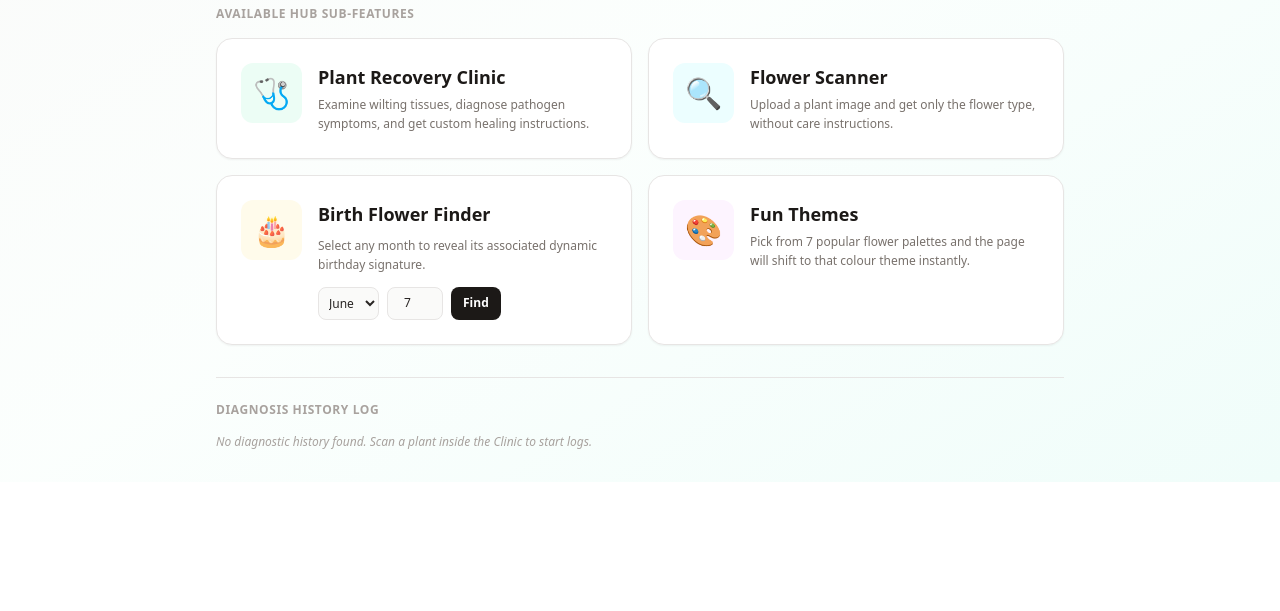
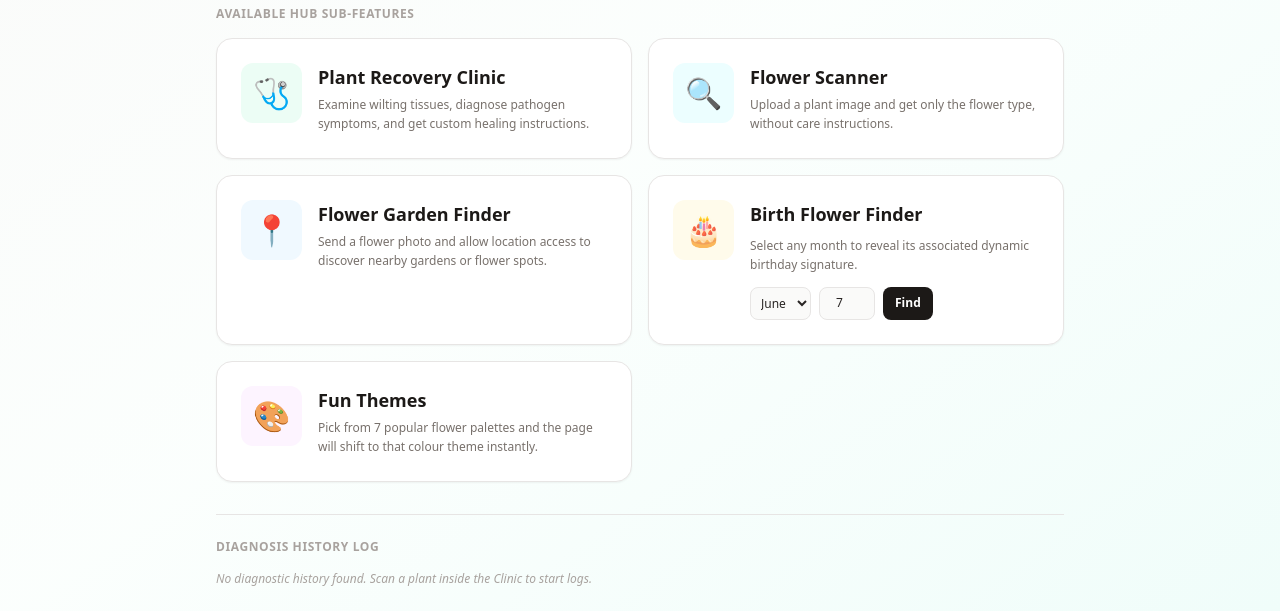
Before and after one commit to Bananah-id-win/Flower-Hub, a FastAPI app: page / in a window 1280 px wide. Shown: the part 318-929 px from the top of the page. Before the commit the page ends 800 px from the top, so only its background shows below. Run offline with FastAPI, Linux system fonts and the light colour scheme; some libraries are stand-ins or nearby versions.

Commit message:
location

```diff
--- a/main.py
+++ b/main.py
@@ -1,5 +1,5 @@
 # main.py
-from fastapi import FastAPI, UploadFile, File, Request
+from fastapi import FastAPI, UploadFile, File, Form, Request
 from fastapi.responses import HTMLResponse
 from fastapi.templating import Jinja2Templates
 from google import genai
@@ -65,7 +65,36 @@ async def identify_flower(file: UploadFile = File(...)):
     )
     flower_info = response.text.strip()
     return {"flower_info": flower_info}
+@app.post("/find-nearest")
+async def find_nearest_flower_garden(
+    file: UploadFile = File(...),
+    latitude: str = Form(None),
+    longitude: str = Form(None)
+):
+    image_bytes = await file.read()
 
+    location_note = ''
+    if latitude and longitude:
+        location_note = f"Use the user's approximate location: latitude {latitude}, longitude {longitude}."
+
+    nearest_prompt = (
+        f"Identify the flower in the provided photo and then suggest the nearest public flower garden, botanical garden, or park where this flower can likely be found near the user's location.\n"
+        f"{location_note}\n"
+        "Do not provide care instructions or diagnosis. Keep the answer concise and relevant to nearby flower spots."
+    )
+
+    response = client.models.generate_content(
+        model='gemini-2.5-flash',
+        contents=[
+            types.Part.from_bytes(
+                data=image_bytes,
+                mime_type="image/jpeg"
+            ),
+            nearest_prompt
+        ]
+    )
+    flower_info = response.text.strip()
+    return {"flower_info": flower_info}
 @app.post("/identify-type")
 async def identify_flower_type(file: UploadFile = File(...)):
     image_bytes = await file.read()
--- a/templates/index.html
+++ b/templates/index.html
@@ -66,6 +66,14 @@
                         </div>
                     </div>
 
+                    <div onclick="switchTab('scanner'); setScanMode('nearest')" class="bg-white p-6 rounded-2xl border border-stone-200 shadow-sm hover:shadow-md hover:border-sky-300 transition cursor-pointer flex gap-4 items-start group">
+                        <div class="text-3xl p-3 bg-sky-50 rounded-xl group-hover:scale-110 transition-transform">📍</div>
+                        <div>
+                            <h3 class="font-bold text-stone-900 text-lg mb-1">Flower Garden Finder</h3>
+                            <p class="text-stone-500 text-xs leading-relaxed">Send a flower photo and allow location access to discover nearby gardens or flower spots.</p>
+                        </div>
+                    </div>
+
                     <div class="bg-white p-6 rounded-2xl border border-stone-200 shadow-sm flex gap-4 items-start">
                         <div class="text-3xl p-3 bg-amber-50 rounded-xl">🎂</div>
                         <div class="space-y-2 w-full">
@@ -120,6 +128,7 @@
                 <div class="flex justify-center gap-2">
                     <button id="recoverModeBtn" onclick="setScanMode('recover')" class="px-4 py-2 rounded-full bg-emerald-700 text-white text-[11px] font-semibold transition hover:bg-emerald-800">Recovery</button>
                     <button id="identifyModeBtn" onclick="setScanMode('identify')" class="px-4 py-2 rounded-full bg-stone-100 text-stone-800 text-[11px] font-semibold transition hover:bg-stone-200">Flower Scanner</button>
+                    <button id="nearestModeBtn" onclick="setScanMode('nearest')" class="px-4 py-2 rounded-full bg-stone-100 text-stone-800 text-[11px] font-semibold transition hover:bg-stone-200">Garden Finder</button>
                 </div>
                 <div class="mx-auto max-w-xl rounded-2xl bg-emerald-50 border border-emerald-100 p-4 text-left text-[11px] text-emerald-900">
                     Tip: Take a new photo of the plant each day to track recovery progress and update the treatment plan.
@@ -402,6 +411,7 @@
             SCAN_MODE = mode;
             const recoverBtn = document.getElementById('recoverModeBtn');
             const identifyBtn = document.getElementById('identifyModeBtn');
+            const nearestBtn = document.getElementById('nearestModeBtn');
             const heading = document.getElementById('scannerHeading');
             const description = document.getElementById('scannerDescription');
             const scanBtn = document.getElementById('scanBtn');
@@ -409,12 +419,21 @@
             if (mode === 'identify') {
                 recoverBtn.className = 'px-4 py-2 rounded-full bg-stone-100 text-stone-800 text-[11px] font-semibold transition hover:bg-stone-200';
                 identifyBtn.className = 'px-4 py-2 rounded-full bg-cyan-700 text-white text-[11px] font-semibold transition hover:bg-cyan-800';
+                nearestBtn.className = 'px-4 py-2 rounded-full bg-stone-100 text-stone-800 text-[11px] font-semibold transition hover:bg-stone-200';
                 heading.innerText = 'Flower Scanner';
                 description.innerText = 'Upload a plant image and detect the flower type only.';
                 scanBtn.innerHTML = '<span>Identify Flower</span>';
+            } else if (mode === 'nearest') {
+                recoverBtn.className = 'px-4 py-2 rounded-full bg-stone-100 text-stone-800 text-[11px] font-semibold transition hover:bg-stone-200';
+                identifyBtn.className = 'px-4 py-2 rounded-full bg-stone-100 text-stone-800 text-[11px] font-semibold transition hover:bg-stone-200';
+                nearestBtn.className = 'px-4 py-2 rounded-full bg-sky-700 text-white text-[11px] font-semibold transition hover:bg-sky-800';
+                heading.innerText = 'Flower Garden Finder';
+                description.innerText = 'Allow location access and upload the flower photo to locate nearby gardens or floral spots.';
+                scanBtn.innerHTML = '<span>Find Nearby Garden</span>';
             } else {
                 recoverBtn.className = 'px-4 py-2 rounded-full bg-emerald-700 text-white text-[11px] font-semibold transition hover:bg-emerald-800';
                 identifyBtn.className = 'px-4 py-2 rounded-full bg-stone-100 text-stone-800 text-[11px] font-semibold transition hover:bg-stone-200';
+                nearestBtn.className = 'px-4 py-2 rounded-full bg-stone-100 text-stone-800 text-[11px] font-semibold transition hover:bg-stone-200';
                 heading.innerText = 'Plant Recovery Clinic';
                 description.innerText = 'Examine spots, stems, or leaves to generate a plain-text healing routine.';
                 scanBtn.innerHTML = '<span>Analyze & Prescribe</span>';
@@ -431,19 +450,43 @@
 
             btn.disabled = true;
             btn.classList.add('opacity-75', 'cursor-not-allowed');
-            btn.innerHTML = SCAN_MODE === 'identify' ? 'Identifying Flower...' : 'Generating Prescription...';
+            if (SCAN_MODE === 'identify') {
+                btn.innerHTML = 'Identifying Flower...';
+            } else if (SCAN_MODE === 'nearest') {
+                btn.innerHTML = 'Finding Nearby Garden...';
+            } else {
+                btn.innerHTML = 'Generating Prescription...';
+            }
             resultContainer.classList.add('hidden');
 
             const formData = new FormData();
             formData.append("file", fileInput.files[0]);
 
+            if (SCAN_MODE === 'nearest') {
+                const locationData = await getLocation();
+                if (!locationData) {
+                    btn.disabled = false;
+                    btn.classList.remove('opacity-75', 'cursor-not-allowed');
+                    btn.innerHTML = '<span>Find Nearby Garden</span>';
+                    return;
+                }
+                formData.append('latitude', locationData.latitude);
+                formData.append('longitude', locationData.longitude);
+            }
+
             try {
-                const endpoint = SCAN_MODE === 'identify' ? '/identify-type' : '/identify';
+                const endpoint = SCAN_MODE === 'identify' ? '/identify-type' : (SCAN_MODE === 'nearest' ? '/find-nearest' : '/identify');
                 const response = await fetch(endpoint, { method: 'POST', body: formData });
                 if (!response.ok) throw new Error("Server fault.");
                 const data = await response.json();
 
-                resultText.innerText = SCAN_MODE === 'identify' ? `Flower type: ${data.flower_info}` : data.flower_info;
+                if (SCAN_MODE === 'identify') {
+                    resultText.innerText = `Flower type: ${data.flower_info}`;
+                } else if (SCAN_MODE === 'nearest') {
+                    resultText.innerText = `Nearby place: ${data.flower_info}`;
+                } else {
+                    resultText.innerText = data.flower_info;
+                }
                 resultContainer.classList.remove('hidden');
                 saveToHistoryLog(resultText.innerText);
             } catch (error) {
@@ -454,10 +497,36 @@
                 btn.classList.remove('opacity-75', 'cursor-not-allowed');
                 if (SCAN_MODE === 'identify') {
                     btn.innerHTML = '<span>Identify Flower</span>';
+                } else if (SCAN_MODE === 'nearest') {
+                    btn.innerHTML = '<span>Find Nearby Garden</span>';
                 } else {
                     btn.innerHTML = '<span>Analyze & Prescribe</span>';
                 }
             }
+        }
+
+        async function getLocation() {
+            return new Promise((resolve) => {
+                if (!navigator.geolocation) {
+                    alert('Geolocation is not supported in this browser.');
+                    resolve(null);
+                    return;
+                }
+
+                navigator.geolocation.getCurrentPosition(
+                    (position) => {
+                        resolve({
+                            latitude: position.coords.latitude,
+                            longitude: position.coords.longitude
+                        });
+                    },
+                    (error) => {
+                        alert('Location permission is required to find nearby flower gardens.');
+                        resolve(null);
+                    },
+                    { enableHighAccuracy: true, timeout: 10000 }
+                );
+            });
         }
         function restoreOriginalTheme() {
             // Reset body background
```
